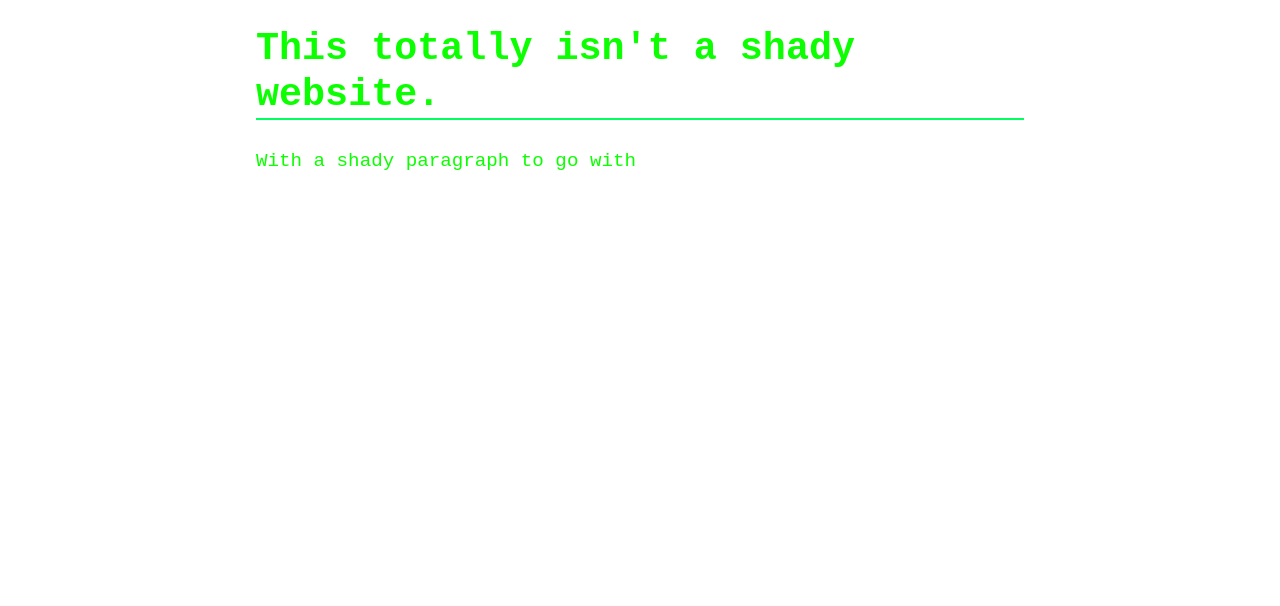
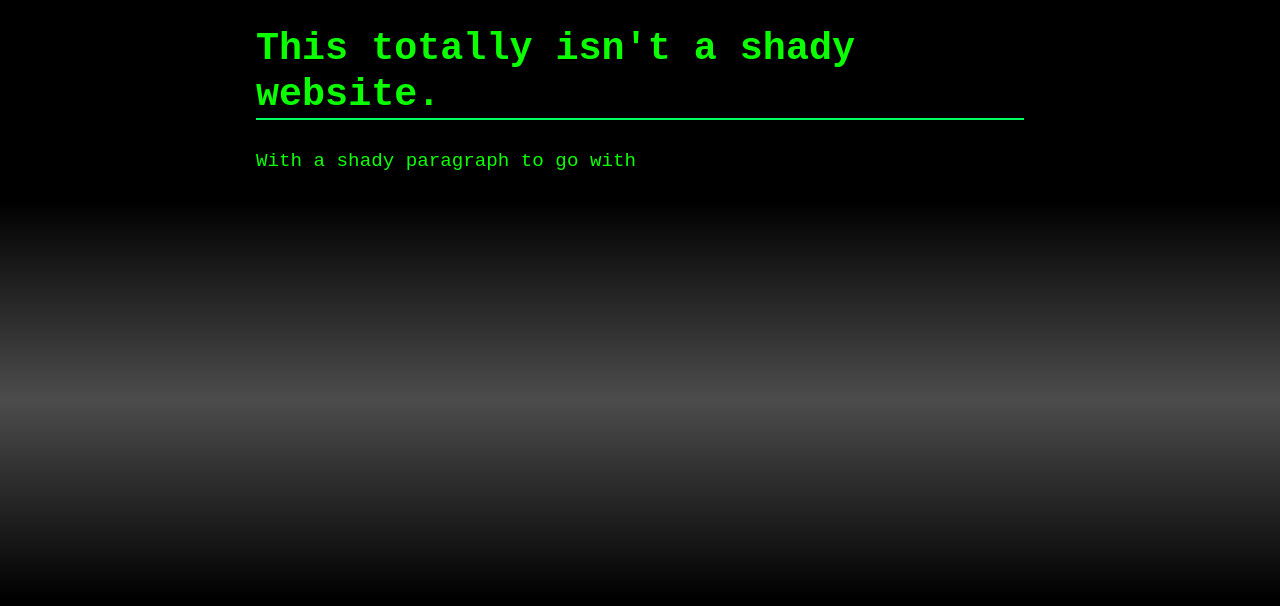
Before and after one commit to benrob0329/totallynotashadyweb.site, a plain HTML site: page index.html in a window 1280 px wide. Drawn offline with Linux system fonts and the light colour scheme; a web font is replaced by a local one.

Commit message:
Fix background

```diff
--- a/css/index.css
+++ b/css/index.css
@@ -12,7 +12,7 @@ html, body {
 
 body {
 	/* background: linear-gradient(141deg, #6d6d6d 0%, #383838 51%, #757575 75%); */
-	background: linear-gradient(0deg, #00000 25%, #4c4c4c 50%, #00000 75%);
+	background: linear-gradient(0deg, #000000 25%, #4c4c4c 50%, #000000 75%);
 }
 
 
```
